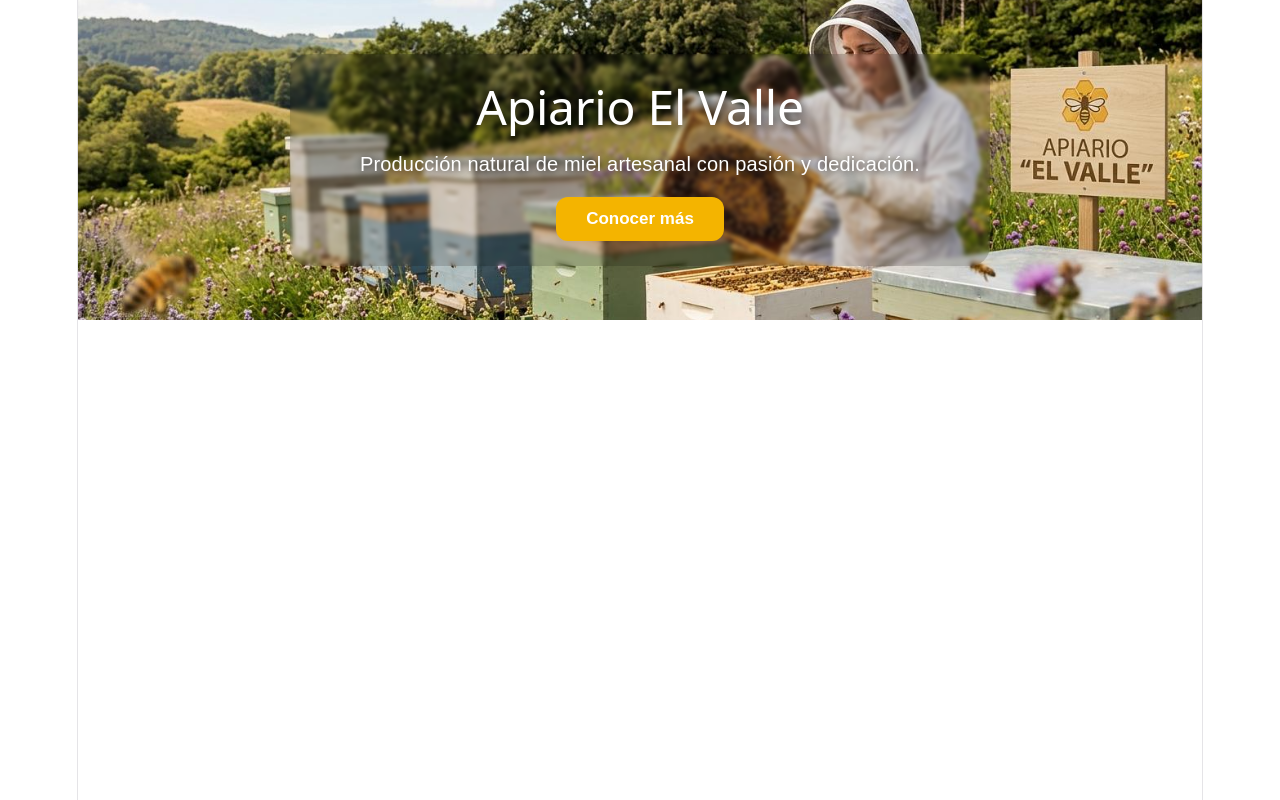
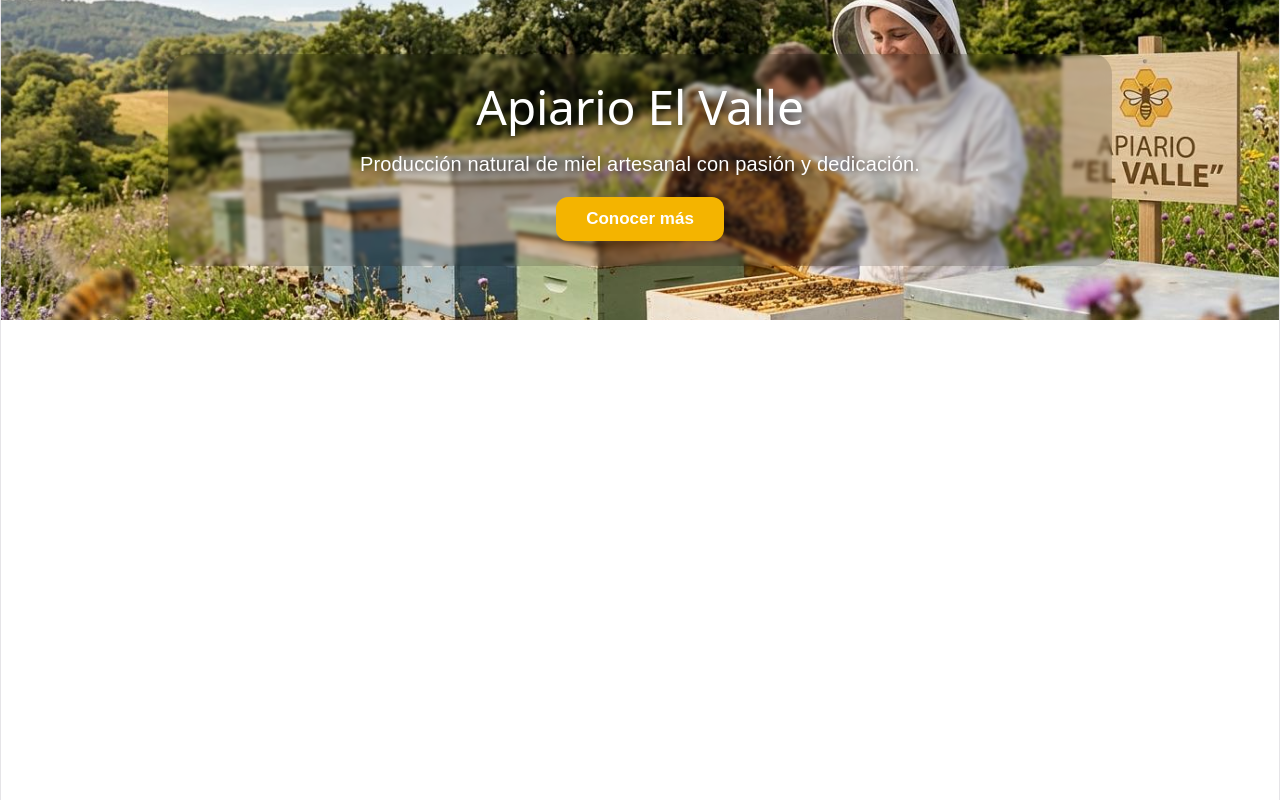
Before and after one commit to Nadine1117/mi-app-react, a React (Vite) app: page / in a window 1280 px wide. Built offline with nearby package versions, Linux system fonts and the light colour scheme.

Commit message:
Cambios de codigo por defecto de tamaño de banner

```diff
--- a/src/index.css
+++ b/src/index.css
@@ -55,7 +55,6 @@ body {
 }
 
 #root {
-  width: 1126px;
   max-width: 100%;
   margin: 0 auto;
   text-align: center;
@@ -135,7 +134,6 @@ body {
   text-align: center;
 
   width: 70%;
-  max-width: 650px;
 
   backdrop-filter: blur(2px);
 }
```
